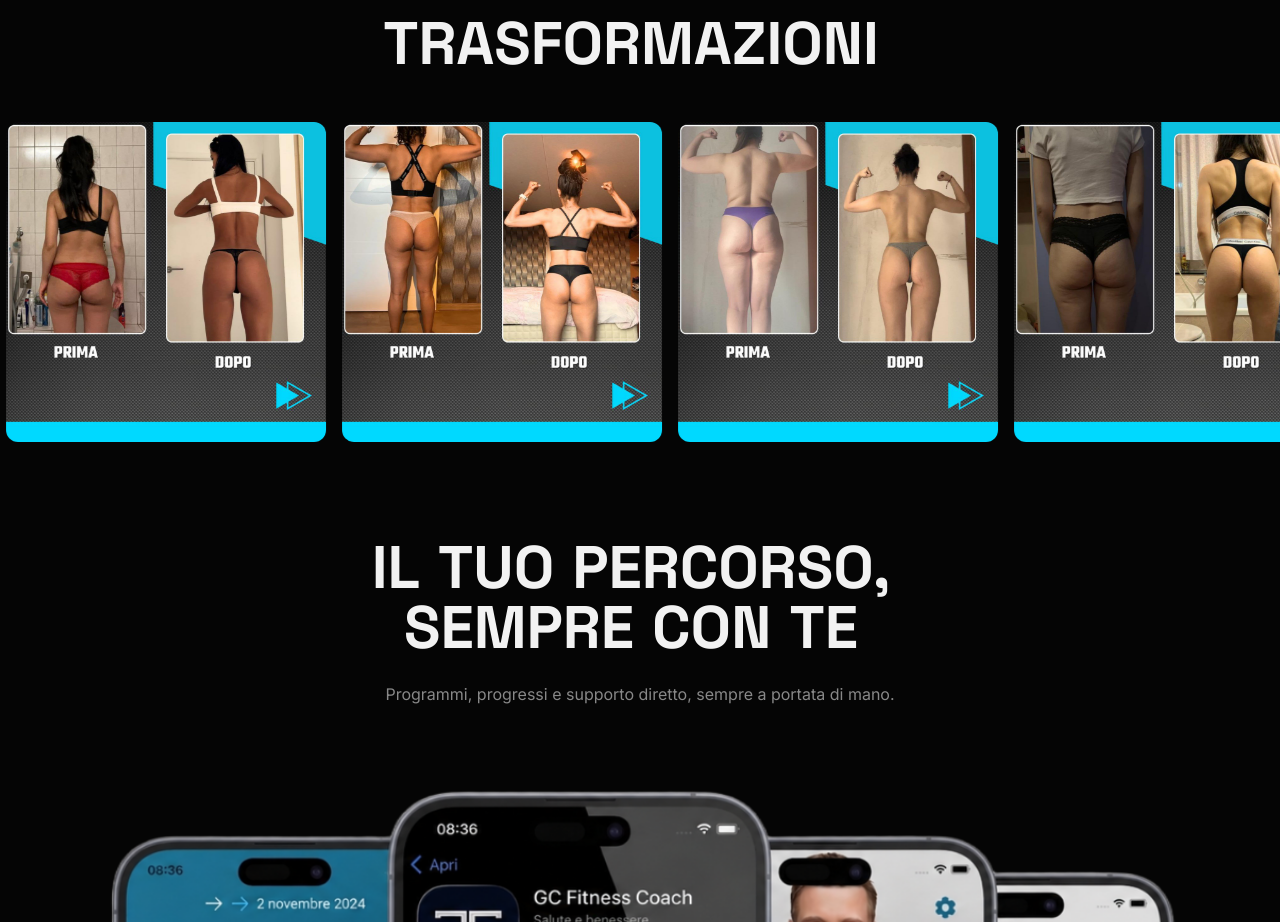
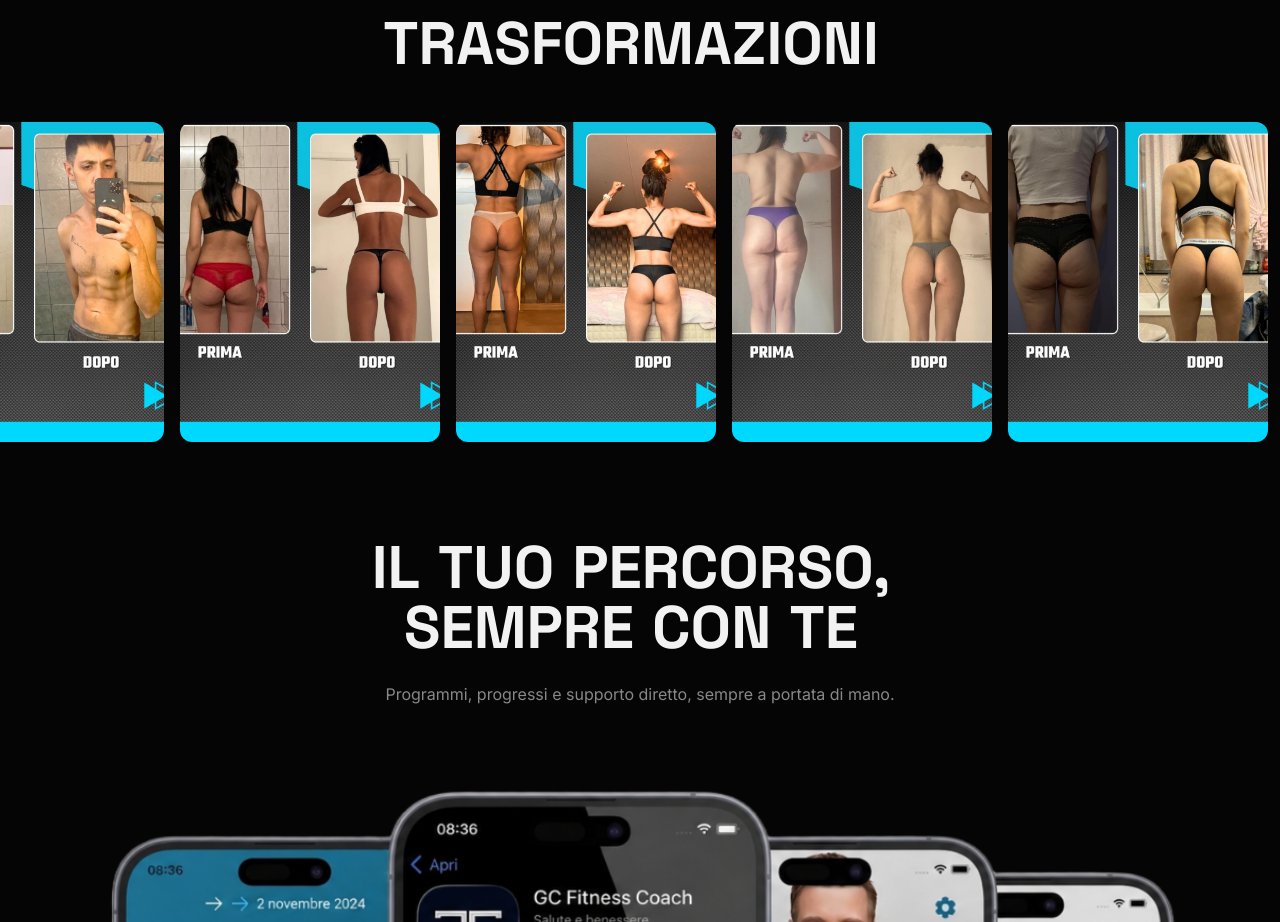
Before and after one commit to fonzieclub/giuseppecompagnone, a React (Vite) app: page / in a window 1280 px wide. Shown: the part 1040-1962 px from the top of the page. Built offline with nearby package versions, Linux system fonts and the light colour scheme; no server answers; the database is empty.

Commit message:
site update

```diff
--- a/src/components/TransformationMarquee.jsx
+++ b/src/components/TransformationMarquee.jsx
@@ -1,9 +1,12 @@
-import { useState, useEffect } from 'react';
+import { useState, useEffect, useRef, useCallback } from 'react';
 import { supabase } from '@/lib/supabase';
 import { defaultGallery } from '@/data/defaultGallery';
 
+const COPIES = 3;
+
 export default function TransformationMarquee() {
   const [images, setImages] = useState(defaultGallery);
+  const contentRef = useRef(null);
 
   useEffect(() => {
     const load = async () => {
@@ -20,20 +23,58 @@ export default function TransformationMarquee() {
     load();
   }, []);
 
+  const updateMarqueeSpeed = useCallback(() => {
+    const el = contentRef.current;
+    if (!el || images.length === 0) return;
+
+    const setWidth = el.scrollWidth / COPIES;
+    if (setWidth <= 0) return;
+
+    const isMobile = window.matchMedia('(max-width: 767px)').matches;
+    const pxPerSecond = isMobile ? 100 : 60;
+    const duration = Math.max(setWidth / pxPerSecond, isMobile ? 12 : 20);
+
+    el.style.setProperty('--marquee-duration', `${duration}s`);
+  }, [images.length]);
+
+  useEffect(() => {
+    updateMarqueeSpeed();
+
+    const el = contentRef.current;
+    if (!el) return;
+
+    const resizeObserver = new ResizeObserver(updateMarqueeSpeed);
+    resizeObserver.observe(el);
+
+    const imgs = el.querySelectorAll('img');
+    imgs.forEach(img => {
+      if (img.complete) return;
+      img.addEventListener('load', updateMarqueeSpeed, { once: true });
+    });
+
+    window.addEventListener('resize', updateMarqueeSpeed);
+
+    return () => {
+      resizeObserver.disconnect();
+      window.removeEventListener('resize', updateMarqueeSpeed);
+    };
+  }, [images, updateMarqueeSpeed]);
+
   if (images.length === 0) return null;
 
-  const repeated = [...images, ...images, ...images];
+  const repeated = Array.from({ length: COPIES }, () => images).flat();
 
   return (
     <div className="gallery-marquee-container">
-      <div className="gallery-marquee-content">
+      <div ref={contentRef} className="gallery-marquee-content">
         {repeated.map((item, i) => (
           <img
-            key={i}
+            key={`${item.image_url}-${i}`}
             src={item.image_url}
             alt=""
             className="gallery-marquee-img"
-            loading="lazy"
+            loading={i < 6 ? 'eager' : 'lazy'}
+            decoding="async"
             draggable={false}
           />
         ))}
--- a/src/index.css
+++ b/src/index.css
@@ -213,35 +213,67 @@ html {
 .gallery-marquee-container {
   width: 100%;
   overflow: hidden;
+  -webkit-overflow-scrolling: touch;
 }
 
 .gallery-marquee-content {
   display: flex;
-  gap: 16px;
-  width: fit-content;
-  animation: scroll-left 50s linear infinite;
+  gap: 12px;
+  width: max-content;
+  animation: gallery-scroll var(--marquee-duration, 24s) linear infinite;
+  will-change: transform;
+  backface-visibility: hidden;
+}
+
+@keyframes gallery-scroll {
+  0% {
+    transform: translate3d(0, 0, 0);
+  }
+  100% {
+    transform: translate3d(-33.333%, 0, 0);
+  }
 }
 
 .gallery-marquee-img {
   flex-shrink: 0;
-  height: 220px;
-  width: auto;
-  max-width: none;
+  width: 148px;
+  height: 200px;
   object-fit: cover;
   border-radius: 12px;
   pointer-events: none;
   user-select: none;
+  -webkit-user-drag: none;
 }
 
 @media (min-width: 768px) {
+  .gallery-marquee-content {
+    gap: 16px;
+  }
+
   .gallery-marquee-img {
+    width: 220px;
     height: 280px;
   }
 }
 
 @media (min-width: 1024px) {
   .gallery-marquee-img {
+    width: 260px;
     height: 320px;
+  }
+}
+
+@media (max-width: 767px) {
+  .gallery-marquee-container {
+    margin-left: -1.5rem;
+    margin-right: -1.5rem;
+    width: calc(100% + 3rem);
+  }
+}
+
+@media (prefers-reduced-motion: reduce) {
+  .gallery-marquee-content {
+    animation-duration: 60s !important;
   }
 }
 
```
